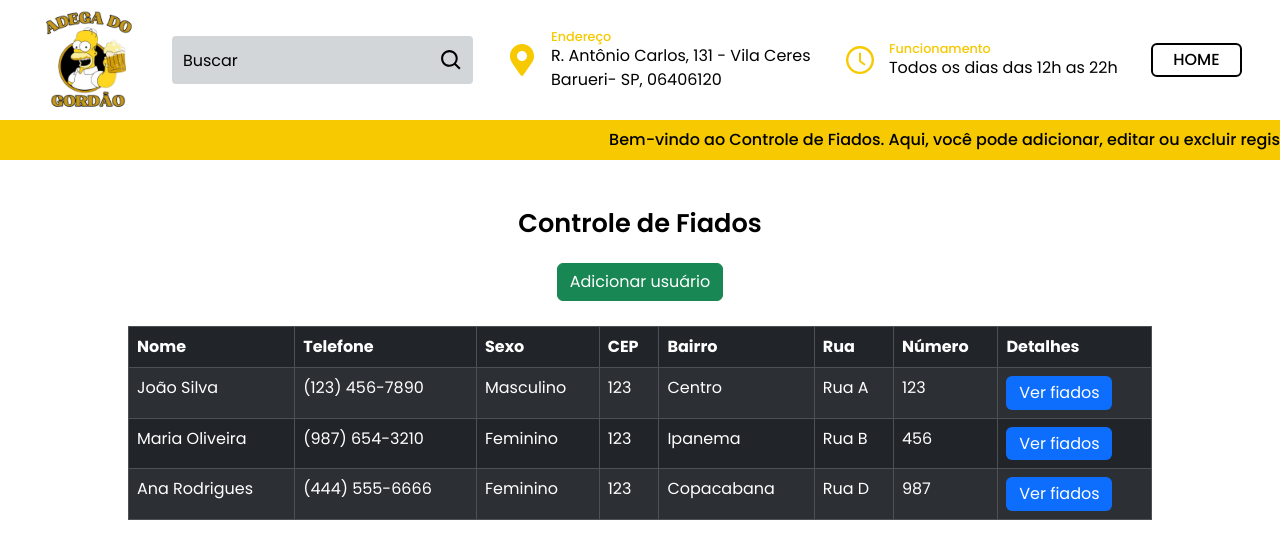
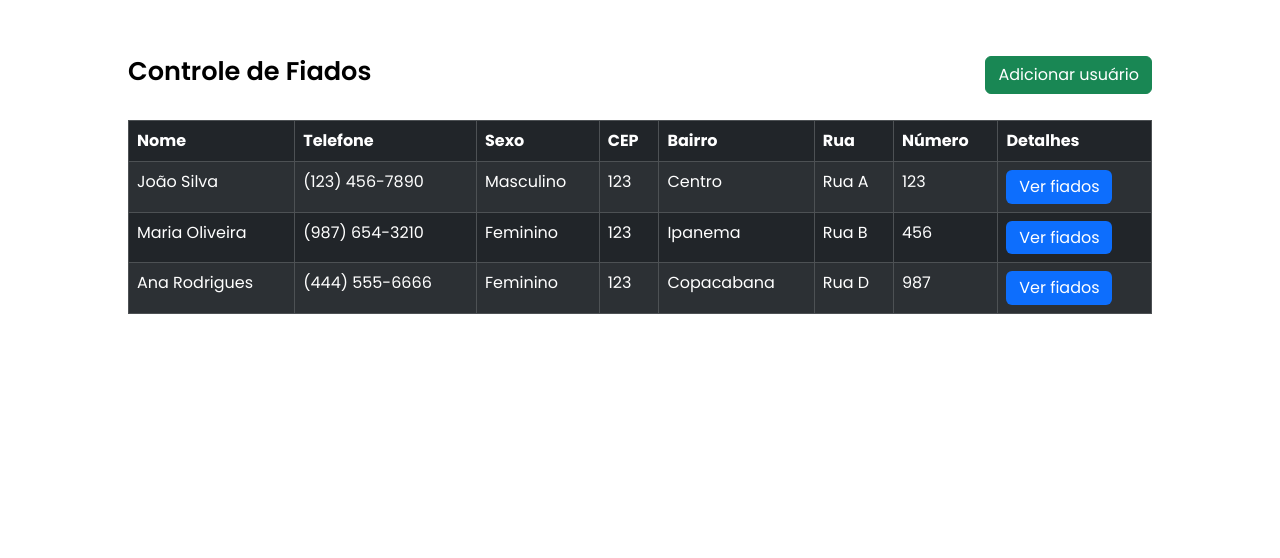
Before and after one commit to dryelleebelin/projetos, a React (Create React App) app: page /fiado in a window 1280 px wide. Shown: the top 558 px of the page. Built offline with nearby package versions, Linux system fonts and the light colour scheme.

Commit message:
atualizando pra mergear com o kauã

```diff
--- a/src/paginas/AddUsuario/addusuario.css
+++ b/src/paginas/AddUsuario/addusuario.css
@@ -24,6 +24,12 @@ body{
 .body-add p{
     font-size: var(--p-font-size);
 }
+.body-add h2{
+    font-size: var(--h1-font-size);
+    font-weight: 600;
+    margin-bottom: 2%;
+    margin-top: 5vh;
+}
 a{
     text-decoration: none;
     color: var(--black-color);
@@ -34,17 +40,34 @@ a{
     display: flex;
     flex-direction: column;
     align-items: center;
-    padding: 5vh 0;
 }
-.body-add div{
+.body-add main{
+    display: flex;
+    width: 80%;
+    margin-left: 5%;
+    flex-wrap: wrap;
+}
+.body-add main div{
     display: flex;
     flex-direction: column;
+    flex-basis: 33.33%;
 }
-.body-add div input, .body-add div select{
+.body-add main div input, .body-add main div select{
     width: 20vw;
     height: 5vh;
     margin-bottom: 1.5vh;
+    border: 1px solid var(--black-color);
+    border-radius: 4px;
+    padding-left: 3%;
+    font-size: var(--p-font-size);
+    outline: none;
+}
+.body-add .btn-salvar{
+    flex-basis: 91.7%;
+    display: flex;
+    align-items: flex-end;
 }
 .body-add button{
     margin-top: 2vh;
+    width: 10%;
 }
--- a/src/paginas/AddUsuario/index.js
+++ b/src/paginas/AddUsuario/index.js
@@ -4,6 +4,8 @@ import './addusuario.css';
 export default function AddUsuario(){
     return(
         <div className="body-add">
+            <h2>Adicionar usuário</h2>
+            <main>
                 <div>
                     <label>Nome completo:</label>
                     <input type="text" placeholder='Digite o nome completo'/>
@@ -45,7 +47,10 @@ export default function AddUsuario(){
                     <label>Número residêncial:</label>
                     <input type="email" placeholder='Digite o número residêncial'/>
                 </div>
+                <div className="btn-salvar">
                     <button className="btn btn-success">Salvar</button>
+                </div>
+            </main>
         </div>
     )
 }
--- a/src/paginas/EditarProduto/editarproduto.css
+++ b/src/paginas/EditarProduto/editarproduto.css
@@ -0,0 +1,65 @@
+@import url('https://fonts.googleapis.com/css2?family=Fira+Code:wght@400;500;600;700&family=Poppins:wght@100;200;300;400;500;600;700;800;900&display=swap');
+
+body{
+    margin: 0;
+    padding: 0;
+    box-sizing: border-box;
+    font-family: 'Poppins', Arial, Helvetica, sans-serif !important;
+}
+:root{
+    --background-color: #fff;
+    --gray-color: #b0b5b98e;
+    --yellow-color: #f6c900;
+    --black-color: #000000;
+
+    --h1-font-size: 1.6rem; /* 24px titulos*/
+    --h3-font-size: 1.3rem; /* 19px texto destaque*/
+    --p-font-size: 1rem; /* 16px textos geral*/
+    --h6-font-size: .8rem; /* 14px textos pequenos*/
+}
+.body-editar{
+    background-color: var(--background-color);
+    color: var(--black-color);
+}
+.body-editar p{
+    font-size: var(--p-font-size);
+}
+.body-editar h2{
+    font-size: var(--h1-font-size);
+    font-weight: 600;
+    margin-bottom: 2%;
+}
+a{
+    text-decoration: none;
+    color: var(--black-color);
+}
+
+
+.body-editar{
+    display: flex;
+    flex-direction: column;
+    align-items: center;
+    padding: 5vh 0;
+    width: 80%;
+    margin-left: 10%;
+}
+.body-editar div{
+    display: flex;
+    flex-direction: column;
+}
+.body-editar div input{
+    width: 20vw;
+    height: 5vh;
+    margin-bottom: 1.5vh;
+    border: 1px solid var(--black-color);
+    border-radius: 4px;
+    padding-left: 3%;
+    font-size: var(--p-font-size);
+    outline: none;
+}
+.body-editar .botoes{
+    display: flex;
+    flex-direction: row;
+    gap: 1vw;
+    margin-top: 1%;
+}
--- a/src/paginas/EditarProduto/index.js
+++ b/src/paginas/EditarProduto/index.js
@@ -3,13 +3,20 @@ import './editarproduto.css';
 
 export default function EditarProduto(){
     return(
-        <div>
-            Nome do produto
-            Preço
-            Botão de Atualização
-            Botão de Exclusão
-            Botão para voltar
-            add produto
+        <div className="body-editar">
+            <h2>Editar produto</h2>
+            <div>
+                <label>Atualizar nome do produto:</label>
+                <input type="text" placeholder='Digite o nome do produto'/>
+            </div>
+            <div>
+                <label>Atualizar preço do produto:</label>
+                <input type="text" placeholder='Digite o novo valor'/>
+            </div>
+            <div className="botoes">
+                <button className="btn btn-danger">Excluir</button>
+                <button className="btn btn-success">Atualizar</button>
+            </div>
         </div>
     )
 }
--- a/src/paginas/Fiado/fiado.css
+++ b/src/paginas/Fiado/fiado.css
@@ -46,30 +46,76 @@ a{
 }
 
 
-.body-fiado main{
+.body-fiado{
     display: flex;
     align-items: center;
     flex-direction: column;
-    padding-top: 26vh;
+    padding-top: 7vh;
 }
-main h2{
+.body-fiado h2{
     font-size: var(--h1-font-size);
     font-weight: 600;
 }
-main a{
+.body-fiado a{
     text-decoration: none;
     color: var(--background-color);
 }
-main a .btn-success{
-    margin-top: 2vh;
+
+
+.body-fiado .div-buscar{
+    display: flex;
+    align-items: center;
+    width: 80%;
+    justify-content: space-between;
+}
+.body-fiado .div-buscar div{
+    display: flex;
+    justify-content: flex-end;
+    gap: 2%;
+}
+.body-fiado form{
+    background-color: var(--gray-color);
+    width: 60%;
+    height: 5.6vh;
+    display: flex;
+    align-items: center;
+    padding: 0 0.7vw;
+    border-radius: 4px;
+}
+.body-fiado form input{
+    background-color: transparent;
+    height: 100%;
+    width: 100%;
+    border: none;
+    color: var(--black-color);
+    outline: none;
+    font-size: var(--p-font-size);
+}
+.body-fiado form input::placeholder{
+    color: var(--black-color);
+}
+.body-fiado form button{
+    background-color: transparent;
+    height: 100%;
+    border: none;
+    display: flex;
+    align-items: center;
+    padding-right: 0;
+}
+.body-fiado form button svg{
+    width: 25px;
+    height: auto;
+}
+.body-fiado .div-buscar .btn-success{
+    white-space: nowrap;
 }
 
 
-.body-fiado main table{
+.body-fiado table{
     width: 80%;
     margin-top: 2%;
 }
-.body-fiado main table tbody button{
+.body-fiado table tbody button{
     border: none;
     padding: 0.6vh 1vw;
     transition: 0.4s ease-in-out;
--- a/src/paginas/Fiado/index.js
+++ b/src/paginas/Fiado/index.js
@@ -1,48 +1,18 @@
 import React from 'react';
 import './fiado.css';
-import logo from '../../imagens/logo.png';
 import { Link } from 'react-router-dom';
 import { BiSearch } from 'react-icons/bi';
-import { FaMapMarkerAlt } from 'react-icons/fa';
-import { AiOutlineClockCircle } from 'react-icons/ai';
 import 'bootstrap/dist/css/bootstrap.min.css';
 
 export default function Fiado(){
     return(
         <div className='body-fiado'>
-            <header>
-                <article>
-                    <Link to={`/`}><img src={logo} /></Link>
-                    <form action="https://www.instagram.com/adega_gordao131/">
-                        <input type="text" placeholder="Buscar" />
-                        <button type="submit"><BiSearch /></button>
-                    </form>
-                    <section>
-                        <FaMapMarkerAlt />
+            <div className='div-buscar'>
+                <h2>Controle de Fiados</h2>
                 <div>
-                            <h6>Endereço</h6>
-                            <p>R. Antônio Carlos, 131 - Vila Ceres</p>
-                            <p>Barueri- SP, 06406120</p>
+                    <Link to={`/fiado/add-usuario`}><button className='btn btn-success'>Adicionar usuário</button></Link>
                 </div>
-                    </section>
-                    <section>
-                        <AiOutlineClockCircle />
-                        <div>
-                            <h6>Funcionamento</h6>
-                            <p>Todos os dias das 12h as 22h</p>
             </div>
-                    </section>
-                    <Link to={`/`}><button>HOME</button></Link>
-                </article>
-                <nav>
-                    <p>Bem-vindo ao Controle de Fiados. Aqui, você pode adicionar, editar ou excluir registros de fiados e manter um controle eficaz.</p>
-                </nav>
-            </header>
-
-            <main>
-                <h2>Controle de Fiados</h2>
-                <Link to={`/fiado/add-usuario`}><button className='btn btn-success'>Adicionar usuário</button></Link>
-
             <table className='table table-dark table-striped table-bordered'>
                 <thead>
                     <tr>
@@ -89,7 +59,6 @@ export default function Fiado(){
                     </tr>
                 </tbody>
             </table>
-            </main>
         </div>
     )
 }
--- a/src/paginas/Home/index.js
+++ b/src/paginas/Home/index.js
@@ -96,7 +96,7 @@ export default function Home() {
                         <AiOutlineClockCircle />
                         <div>
                             <h6>Funcionamento</h6>
-                            <p>Todos os dias das 12h as 22h</p>
+                            <p>Todos os dias das 12h às 22h</p>
                         </div>
                     </section>
                     <div className="botoes">
@@ -145,6 +145,7 @@ export default function Home() {
                                         </div>
                                         <p>{produto.nome}</p>
                                         <p>R${produto.valor.toFixed(2).replace(".", ",")}</p>
+                                        {adm ? <Link to={`/editar`}><button className="btn btn-dark">Editar produto</button></Link> : ""}
                                     </div>
                                 ))}
                     </Slider>
@@ -175,6 +176,7 @@ export default function Home() {
                                         </div>
                                         <p>{produto.nome}</p>
                                         <p>R${produto.valor.toFixed(2).replace(".", ",")}</p>
+                                        {adm ? <Link to={`/editar`}><button className="btn btn-dark">Editar produto</button></Link> : ""}
                                     </div>
                                 ))}
                         </Slider>
@@ -205,6 +207,7 @@ export default function Home() {
                                         </div>
                                         <p>{produto.nome}</p>
                                         <p>R${produto.valor.toFixed(2).replace(".", ",")}</p>
+                                        {adm ? <Link to={`/editar`}><button className="btn btn-dark">Editar produto</button></Link> : ""}
                                     </div>
                                 ))}
                         </Slider>
@@ -235,6 +238,7 @@ export default function Home() {
                                         </div>
                                         <p>{produto.nome}</p>
                                         <p>R${produto.valor.toFixed(2).replace(".", ",")}</p>
+                                        {adm ? <Link to={`/editar`}><button className="btn btn-dark">Editar produto</button></Link> : ""}
                                     </div>
                                 ))}
                         </Slider>
@@ -265,6 +269,7 @@ export default function Home() {
                                         </div>
                                         <p>{produto.nome}</p>
                                         <p>R${produto.valor.toFixed(2).replace(".", ",")}</p>
+                                        {adm ? <Link to={`/editar`}><button className="btn btn-dark">Editar produto</button></Link> : ""}
                                     </div>
                                 ))}
                         </Slider>
--- a/src/paginas/Login/index.js
+++ b/src/paginas/Login/index.js
@@ -68,7 +68,7 @@ export default function Login() {
                         <AiOutlineClockCircle />
                         <div>
                             <h6>Funcionamento</h6>
-                            <p>Todos os dias das 12h as 22h</p>
+                            <p>Todos os dias das 12h às 22h</p>
                         </div>
                     </section>
                     <Link to={`/`}><button>HOME</button></Link>
```
Also changed, not shown: src/paginas/Home/home.css (+12 -8 lines). Lines whose indentation alone changed are shown as unchanged.
